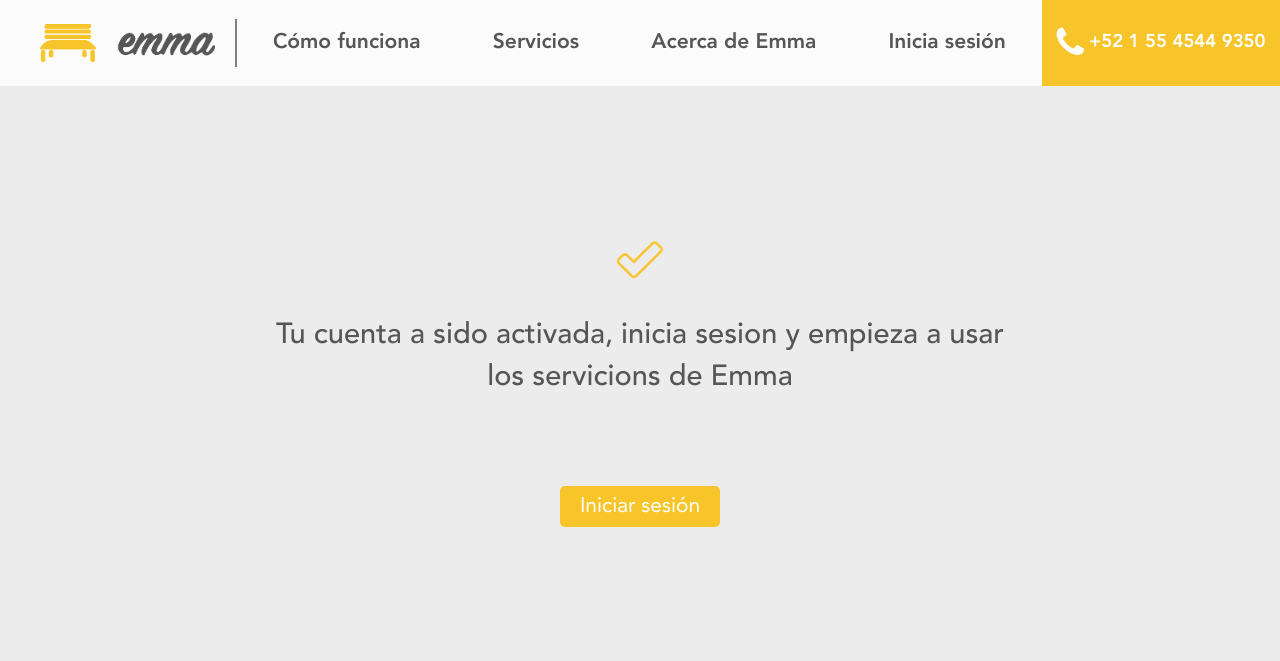
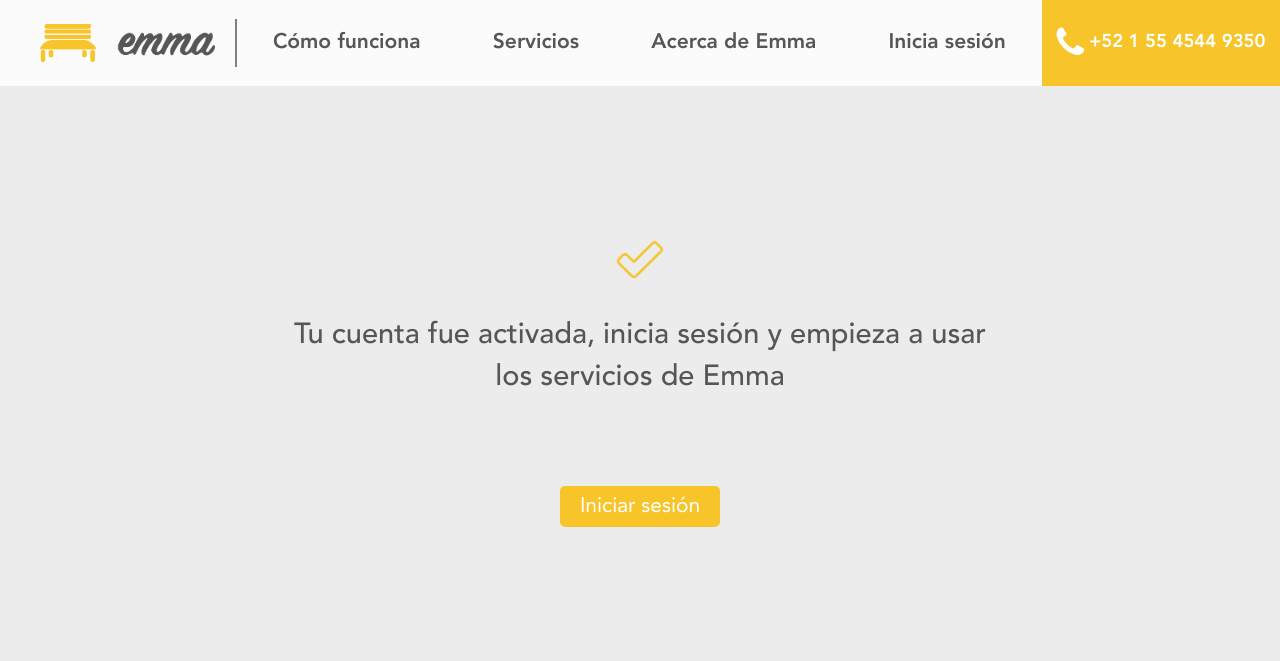
Before and after one commit to miemma/emma, a Django app: template emma/templates/xauth/active_account.html in a window 1280 px wide. Shown: the top 661 px of the page. Run offline with Django 3.2, Linux system fonts and the light colour scheme; the template is opened without the code that fills it, so the values that code supplies are empty; some libraries are stand-ins or nearby versions.

Commit message:
Modificado el mensaje de activación de cuenta

```diff
--- a/emma/templates/xauth/active_account.html
+++ b/emma/templates/xauth/active_account.html
@@ -11,8 +11,8 @@
     <div class="row text-center success-row-desc">
       <div class="col-lg-7 col-md-7 col-sm-10 col-xs-10">
         <p class="success-desc">
-          Tu cuenta a sido activada, inicia sesion y empieza a usar
-	        los servicions de Emma
+          Tu cuenta fue activada, inicia sesión y empieza a usar
+	        los servicios de Emma
         </p>
       </div>
     </div>
```
